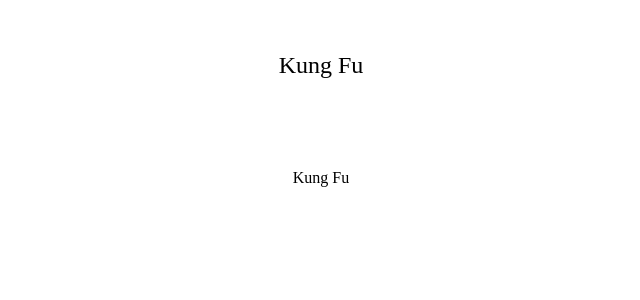
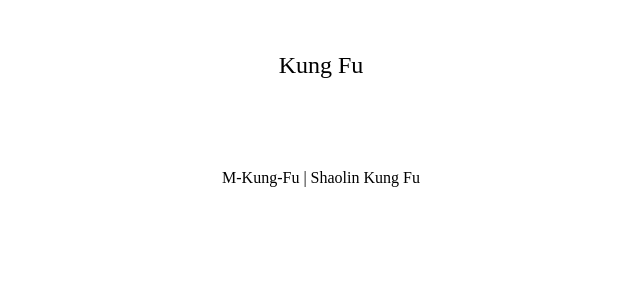
Before and after one commit to chewable-jpg/sva-website, a Next.js app: page /sports/kung-fu in a window 1280 px wide. Shown: the top 300 px of the page, without its empty margins (319-959 px from the left). Built offline with nearby package versions, Linux system fonts and the light colour scheme.

Commit message:
noting again

```diff
--- a/src/pages/sports/kung-fu.jsx
+++ b/src/pages/sports/kung-fu.jsx
@@ -55,7 +55,7 @@ const Home = () => {
         py="30"
       >
         <Text>
-            Kung Fu
+    M-Kung-Fu | Shaolin Kung Fu
         </Text>
       </Box>
     </>
```
